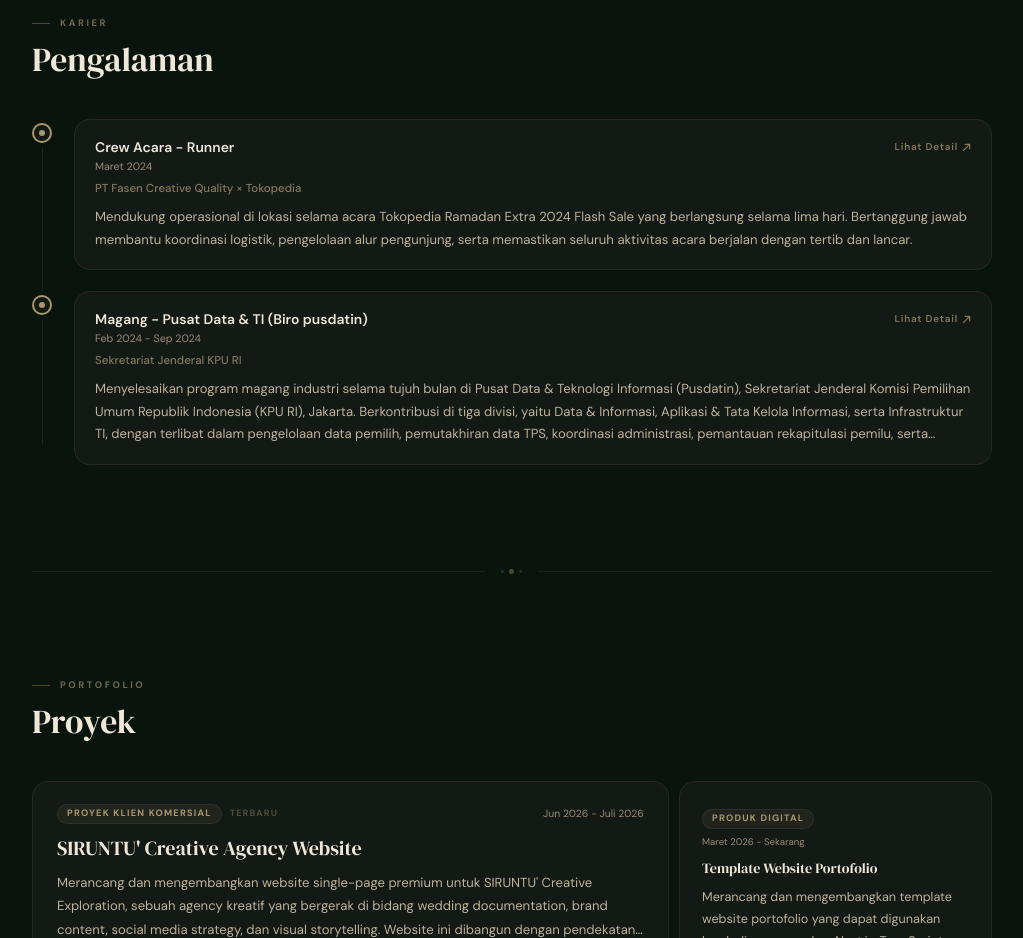
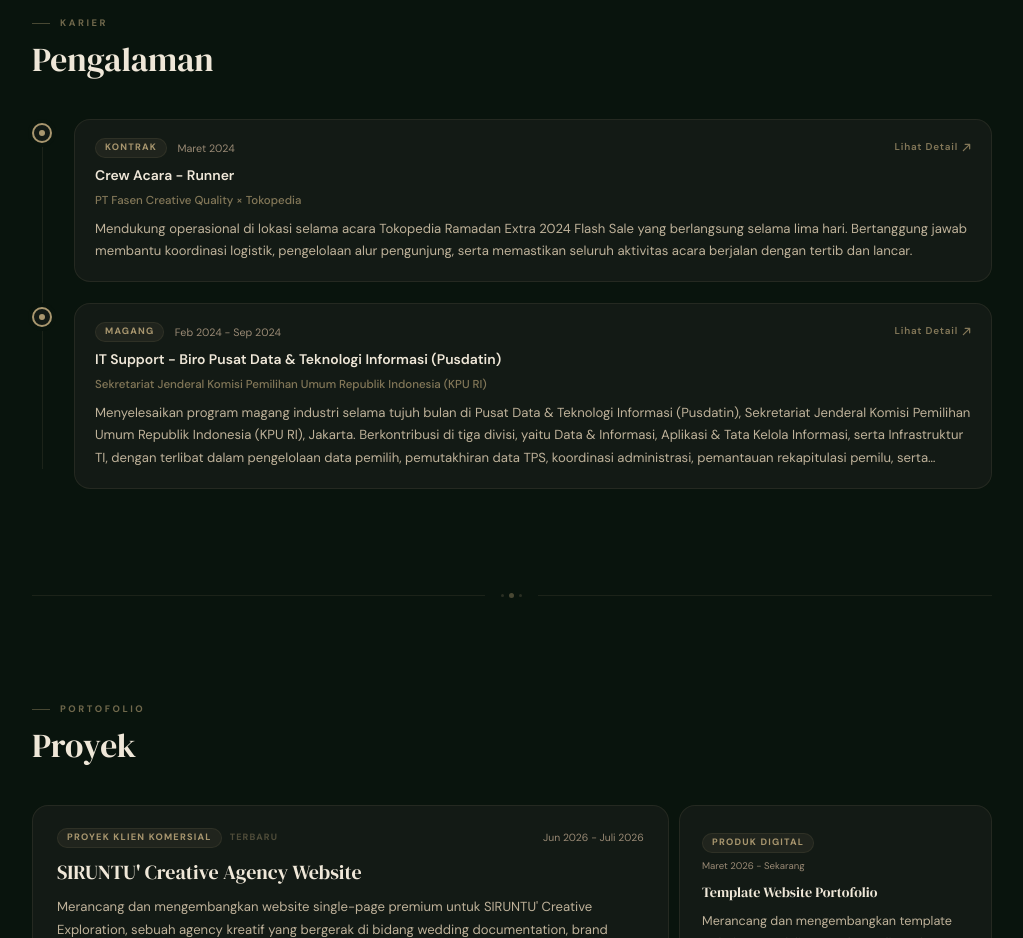
Before and after one commit to Furqan-sykss/my-portfolio, a Next.js app: page / in a window 1280 px wide. Shown: the part 2060-2998 px from the top of the page, without its empty margins (127-1150 px from the left). Built offline with nearby package versions, Linux system fonts and the light colour scheme.

Commit message:
27 July 2026 | Add tag badge to carier experience card

```diff
--- a/app/globals.css
+++ b/app/globals.css
@@ -795,6 +795,27 @@ section[id] {
     transform 0.2s ease;
 }
 
+.exp-card-kicker {
+  display: flex;
+  flex-direction: column;
+  align-items: flex-start;
+  gap: 0.35rem;
+}
+
+.exp-card-period-inline {
+  display: block;
+  font-size: 0.67rem;
+  color: var(--text-muted);
+}
+
+@media (min-width: 1024px) {
+  .exp-card-kicker {
+    flex-direction: row;
+    align-items: center;
+    gap: 0.65rem;
+  }
+}
+
 /* ── Certification card ─────────────────────────────────────────────────────── */
 .cert-card {
   transition:
--- a/app/page.tsx
+++ b/app/page.tsx
@@ -491,6 +491,7 @@ const additionalProjects: Project[] = [
 
 type Experience = {
   role: Localized;
+  tag: Localized;
   company: Localized;
   period: Localized;
   desc: Localized;
@@ -502,6 +503,10 @@ const experience: Experience[] = [
     role: {
       id: "Crew Acara - Runner",
       en: "Event Crew - Runner",
+    },
+    tag: {
+      id: "Kontrak",
+      en: "Contract",
     },
     company: {
       id: "PT Fasen Creative Quality × Tokopedia",
@@ -544,12 +549,16 @@ const experience: Experience[] = [
   },
   {
     role: {
-      id: "Magang - Pusat Data & TI (Biro pusdatin)",
-      en: "IT Support Intern – Data & Information Center (Pusdatin)",
+      id: "IT Support - Biro Pusat Data & Teknologi Informasi (Pusdatin)",
+      en: "IT Support - Data & Information Technology Center (Pusdatin)",
+    },
+    tag: {
+      id: "Magang",
+      en: "Intern",
     },
     company: {
-      id: "Sekretariat Jenderal KPU RI",
-      en: "Secretariat General of KPU RI",
+      id: "Sekretariat Jenderal Komisi Pemilihan Umum Republik Indonesia (KPU RI)",
+      en: "Secretariat General of the General Elections Commission of the Republic of Indonesia (KPU RI)",
     },
     period: {
       id: "Feb 2024 - Sep 2024",
@@ -1506,9 +1515,11 @@ function InternModal({ onClose }: { onClose: () => void }) {
                 <TagBadge>{lang === "id" ? "Magang" : "Internship"}</TagBadge>
                 <span style={{ fontSize: "0.62rem", color: "var(--text-muted)" }}>Feb 2024 – Sep 2024</span>
               </div>
-              <h2 style={{ fontFamily: "var(--font-dm-serif)", fontSize: "1.05rem", fontWeight: 400, color: "var(--text-primary)", lineHeight: 1.25 }}>{lang === "id" ? "Sekretariat Jenderal KPU RI" : "Secretariat General of KPU RI"}</h2>
+              <h2 style={{ fontFamily: "var(--font-dm-serif)", fontSize: "1.05rem", fontWeight: 400, color: "var(--text-primary)", lineHeight: 1.25 }}>
+                {lang === "id" ? "Sekretariat Jenderal Komisi Pemilihan Umum Republik Indonesia (KPU RI)" : "Secretariat General of the General Elections Commission of the Republic of Indonesia (KPU RI)"}
+              </h2>
               <p style={{ fontSize: "0.72rem", color: "var(--text-muted)", marginTop: 2 }}>
-                {lang === "id" ? "Pusat Data & IT (Pusdatin) · Menteng, Jakarta Pusat, Indonesia" : "Center for Data & IT (Pusdatin) · Menteng, Central Jakarta, Indonesia"}
+                {lang === "id" ? "Biro Pusat Data & Teknologi Informasi (Pusdatin) · Menteng, Jakarta Pusat, Indonesia" : "Data & Information Technology Center (Pusdatin) · Menteng, Central Jakarta, Indonesia"}
               </p>
             </div>
             <CloseBtn onClose={requestClose} />
@@ -3112,8 +3123,14 @@ export default function HomePage() {
                       }}
                     >
                       {/* Top row: role title + View Details */}
-                      <div style={{ display: "flex", alignItems: "flex-start", justifyContent: "space-between", gap: 8, marginBottom: 2 }}>
-                        <h3 style={{ fontSize: "0.87rem", fontWeight: 600, color: "var(--text-primary)", lineHeight: 1.35 }}>{L(e.role)}</h3>
+                      <div style={{ display: "flex", alignItems: "flex-start", justifyContent: "space-between", gap: 8, marginBottom: 8 }}>
+                        <div style={{ display: "flex", flexDirection: "column", alignItems: "flex-start", gap: 8, minWidth: 0 }}>
+                          <div className="exp-card-kicker">
+                            <TagBadge>{L(e.tag)}</TagBadge>
+                            <span className="exp-card-period-inline">{L(e.period)}</span>
+                          </div>
+                          <h3 style={{ fontSize: "0.87rem", fontWeight: 600, color: "var(--text-primary)", lineHeight: 1.35 }}>{L(e.role)}</h3>
+                        </div>
                         {(i === 0 || i === 1) && (
                           <span
                             style={{
@@ -3136,8 +3153,6 @@ export default function HomePage() {
                           </span>
                         )}
                       </div>
-                      {/* Period — own line below role */}
-                      <span style={{ display: "block", fontSize: "0.67rem", color: "var(--text-muted)", marginBottom: 6 }}>{L(e.period)}</span>
                       <p style={{ fontSize: "0.72rem", fontWeight: 500, color: "var(--accent)", opacity: 0.75, marginBottom: 8 }}>{L(e.company)}</p>
                       <p
                         style={{
```
